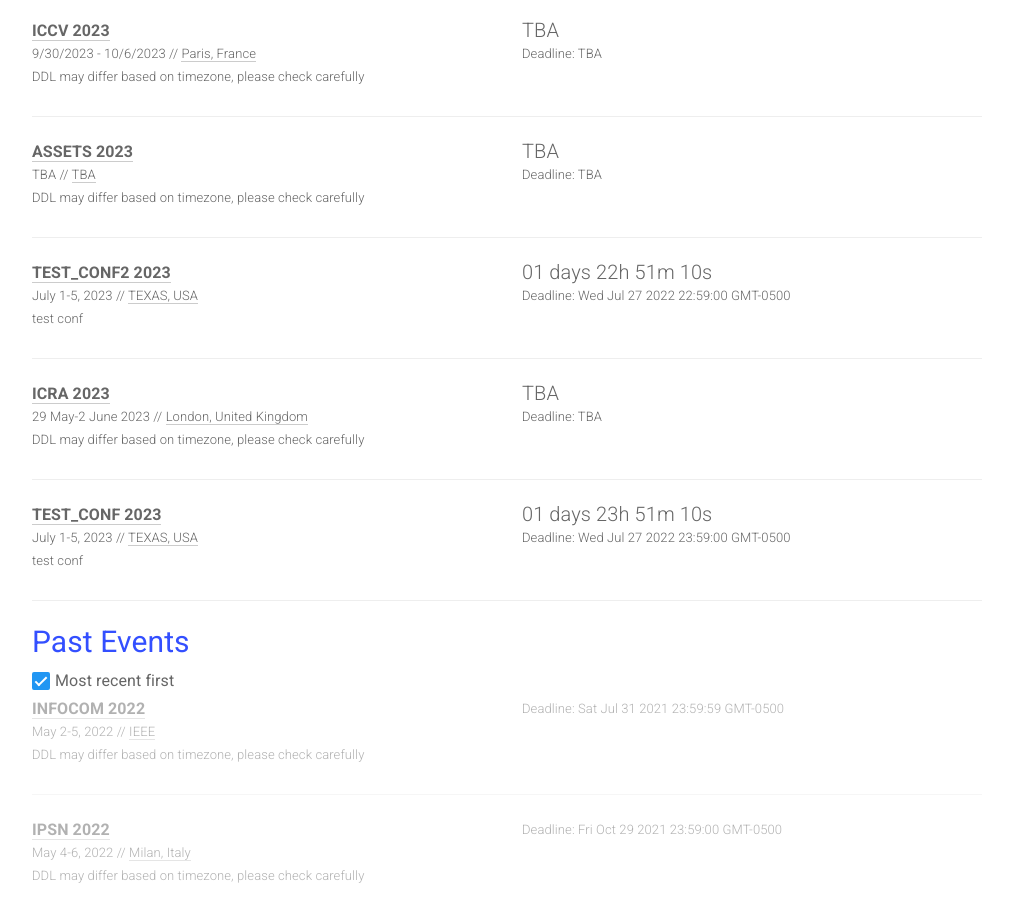
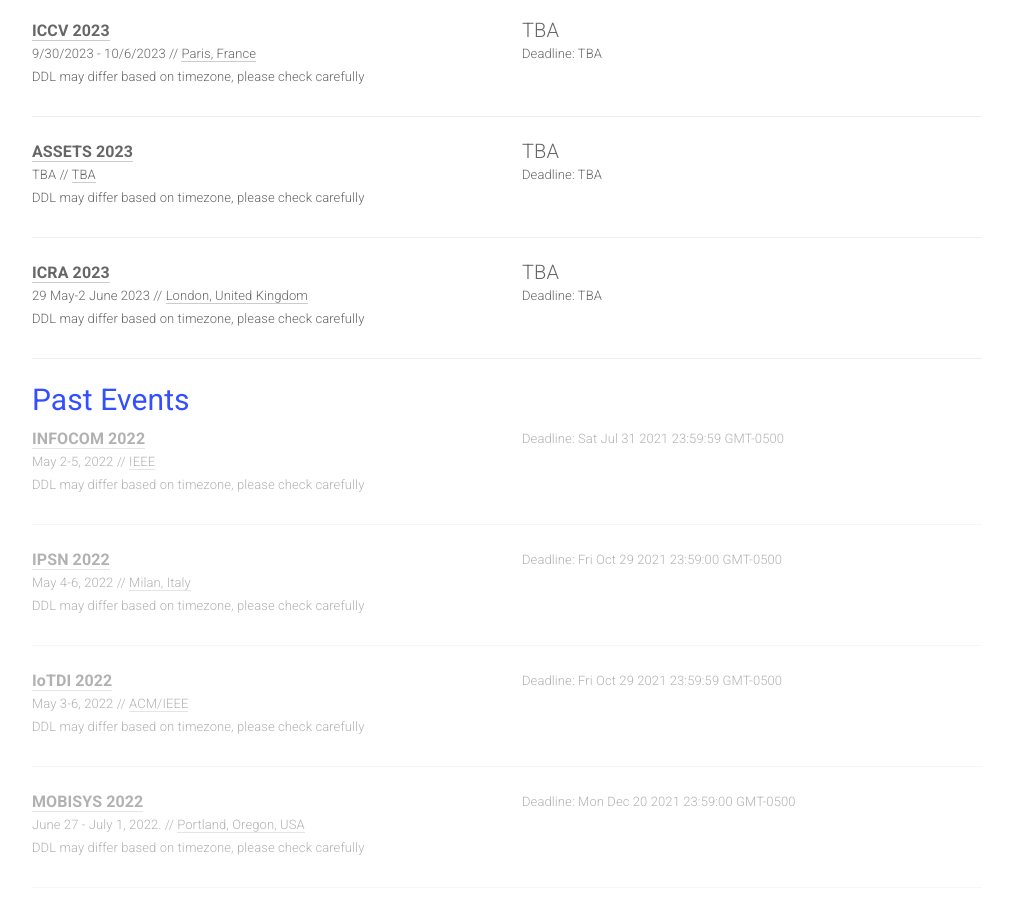
Before and after one commit to iot-psu/ai-deadlines, a Jekyll site: the page built from index.html, in a window 1280 px wide and 900 px high, scrolled down 2267 px. Shown: the whole window, without its empty margins (133-1146 px from the left). Built offline with Jekyll 4.4.1, drawn with Linux system fonts in a browser that asks for light colours.

Commit message:
auto sort

```diff
--- a/_data/conferences.yml
+++ b/_data/conferences.yml
@@ -433,17 +433,6 @@
   note: DDL may differ based on timezone, please check carefully
 
 
-- name: TEST_CONF2
-  year: 2023
-  id: TEST_CONF22023
-  link: https://www2023.thewebconf.org/
-  deadline: "2022-07-27 22:59:00"
-  timezone: EST
-  date: July 1-5, 2023
-  place: TEXAS, USA
-  sub: O
-  note: test conf
-
 - name: ICRA
   year: 2023
   id: ICRA2023
@@ -454,16 +443,3 @@
   place: London, United Kingdom
   sub: RO
   note: DDL may differ based on timezone, please check carefully
-
-
-
-- name: TEST_CONF
-  year: 2023
-  id: TEST_CONF2023
-  link: https://www2023.thewebconf.org/
-  deadline: "2022-07-27 23:59:00"
-  timezone: EST
-  date: July 1-5, 2023
-  place: TEXAS, USA
-  sub: O
-  note: test conf
--- a/_layouts/home.html
+++ b/_layouts/home.html
@@ -110,9 +110,9 @@
 
         <div id="past_confs">
           <h1 id="past-events-title" style="color: #334FFF;">Past Events</h1>
-          <div id="sort-order-checkbox">
+  <!--         <div id="sort-order-checkbox">
                 <label for="sort-order"><input type="checkbox" id="sort-order" name="sort-order" checked>Most recent first</label>
-          </div>
+          </div> -->
         </div>
 
 
```
Also changed, not shown: other parts of _layouts/home.html (+10 -18 lines).
